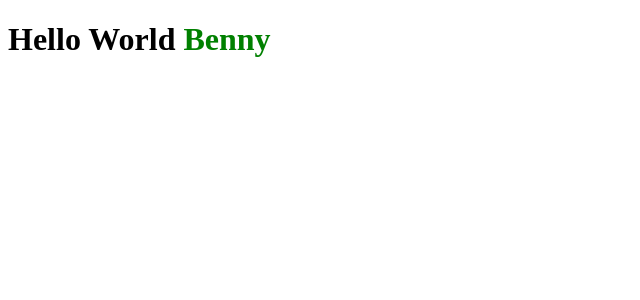
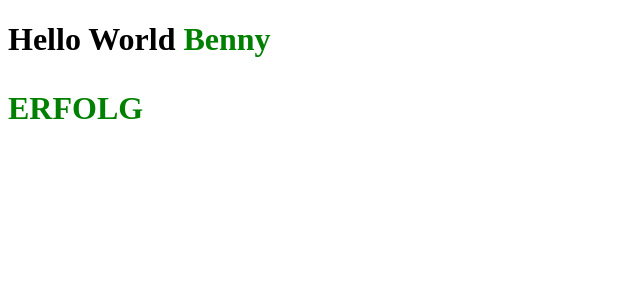
Before and after one commit to Relentl3zz/Der-umfangreiche-Einstieg-in-Vue.js, a Vue app: page / in a window 1280 px wide. Shown: the top 300 px of the page, without its empty margins (0-640 px from the left). Built offline with nearby package versions, Linux system fonts and the light colour scheme.

Commit message:
Lektion 10: Error Messages mit v-if

```diff
--- a/src/App.vue
+++ b/src/App.vue
@@ -2,6 +2,10 @@
   <h1>
     Hello World
     <span v-bind:style="{ color: favoriteColor }"> {{ message }} </span>
+    <p v-bind:style="{ color: errorColor }" v-if="errorColor === 'red'">
+      FEHLER
+    </p>
+    <p v-else v-bind:style="{ color: errorColor }">ERFOLG</p>
   </h1>
 </template>
 
@@ -11,6 +15,7 @@ export default {
     return {
       message: "Benny",
       favoriteColor: "green",
+      errorColor: "green",
     };
   },
 };
```
